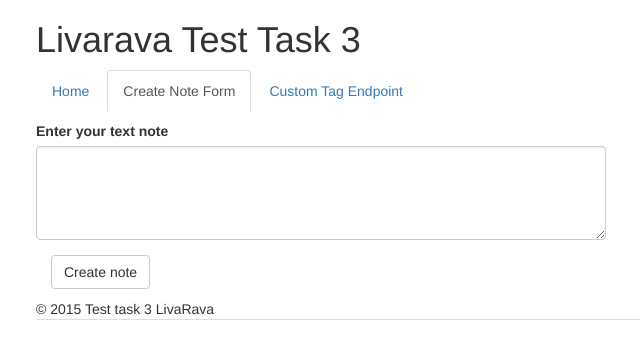
After one commit to Isizukuri/livaravaTest3, a Django app: page /create_note/ in a window 1280 px wide. The commit adds this page. Shown: the top 359 px of the page, without its empty margins (34-674 px from the left). Run offline with Django 3.2, Linux system fonts and the light colour scheme; some libraries are stand-ins or nearby versions.

Commit message:
added note creation form

```diff
--- /dev/null
+++ b/src/apps/notes/forms.py
@@ -0,0 +1,8 @@
+from django.forms import ModelForm
+
+from models import TextNote
+
+class TextNoteForm(ModelForm):
+    class Meta:
+        model = TextNote
+        fields = ['text']
--- a/src/apps/notes/models.py
+++ b/src/apps/notes/models.py
@@ -1,5 +1,6 @@
 from django.db import models
 from django.utils.translation import ugettext_lazy as _
+from django.core.validators import MinLengthValidator
 
 
 class TextNote(models.Model):
@@ -9,6 +10,10 @@ class TextNote(models.Model):
 
     text = models.TextField(
         verbose_name=_("text field"),
+        validators=[MinLengthValidator(
+                        10,
+                        message=_('Can`t be shorter then 10 symbols.'))
+                    ]
         )
 
     class Meta:
--- a/src/apps/notes/views.py
+++ b/src/apps/notes/views.py
@@ -1,7 +1,10 @@
 from django.views.generic import ListView, TemplateView
+from django.views.generic.edit import FormView
 from django.utils.translation import ugettext as _
+from django.contrib.messages.views import SuccessMessageMixin
 
 from models import TextNote
+from forms import TextNoteForm
 
 
 class TextNoteListView(ListView):
@@ -12,3 +15,13 @@ class TextNoteListView(ListView):
 class CustomTagView(TemplateView):
     """View with custom inclusion tag demo"""
     template_name = 'this/custom_tag.html'
+
+class TextNoteCreateView(SuccessMessageMixin, FormView):
+    template_name = 'this/note_form.html'
+    form_class = TextNoteForm
+    success_url = ('/create_note')
+    success_message = "Form successfully submited!"
+
+    def form_valid(self, form):
+        form.save()
+        return super(TextNoteCreateView, self).form_valid(form)
--- a/src/basic/urls.py
+++ b/src/basic/urls.py
@@ -16,10 +16,11 @@ Including another URLconf
 from django.conf.urls import include, url
 from django.contrib import admin
 
-from notes.views import TextNoteListView, CustomTagView
+from notes.views import TextNoteListView, CustomTagView, TextNoteCreateView
 
 urlpatterns = [
     url(r'^admin/', include(admin.site.urls)),
     url(r'^$', TextNoteListView.as_view(), name='home'),
     url(r'^custom_tag/$', CustomTagView.as_view(), name='custom_tag'),
+    url(r'^create_note/$', TextNoteCreateView.as_view(), name='create_note'),
 ]
--- a/src/website/templates/base.html
+++ b/src/website/templates/base.html
@@ -26,8 +26,10 @@
 
         <!-- NavBar -->
         <ul class="nav nav-tabs">
-            {% url "home" as home_url%}
+            {% url "home" as home_url %}
             <li role="presentation" {% if request.path == home_url %} class="active" {% endif %}><a href="{% url "home" %}">{% trans "Home" %}</a></li>
+            {% url "create_note" as create_note_url %}
+            <li role="presentation" {% if request.path == create_note_url %} class="active" {% endif %}><a href="{% url "create_note" %}">{% trans "Create Note Form" %}</a></li>
             {% url "custom_tag" as custom_tag_url %}
             <li role="presentation" {% if request.path == custom_tag_url %} class="active" {% endif %}><a href="{% url "custom_tag" %}">{% trans "Custom Tag Endpoint" %}</a></li>
         <!-- End NavBar -->
--- /dev/null
+++ b/src/website/templates/this/note_form.html
@@ -0,0 +1,21 @@
+{% extends "base.html" %}
+{% load i18n %}
+
+{% block content %}
+{% if messages %}
+<div class="alert alert-success" role="alert"> {% for message in messages %}{{ message}}{% endfor %}</div>
+{% endif %}
+
+{% if form.errors %}
+<div class="alert alert-danger" role="alert">{% trans "Please, correct the errors!" %}</div>
+{% endif %}
+
+<form method="post" action="{% url 'create_note' %}" class="form-horizontal col-md-6 col-xs-12">
+    {% csrf_token %}
+    <div class="form-group" {% if form.errors %}class="has-error"{% endif %}>
+        <label for="text">{% trans "Enter your text note" %}</label>
+        <textarea class="form-control" rows="4" name="text" id="text"></textarea>
+    </div>
+    <button type="submit" class="btn btn-default">{% trans "Create note" %}</button>
+</form>
+{% endblock content %}
```
